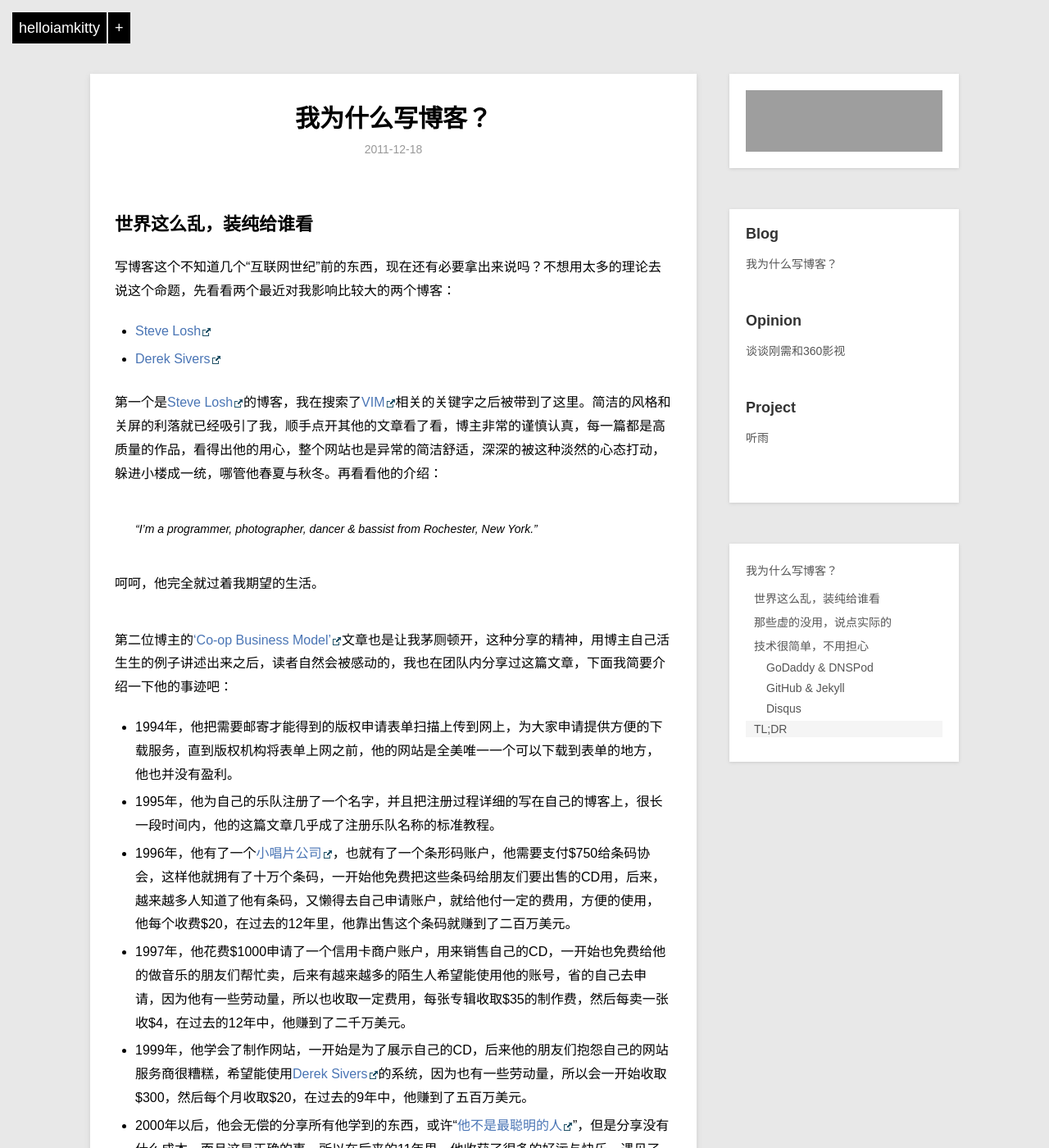
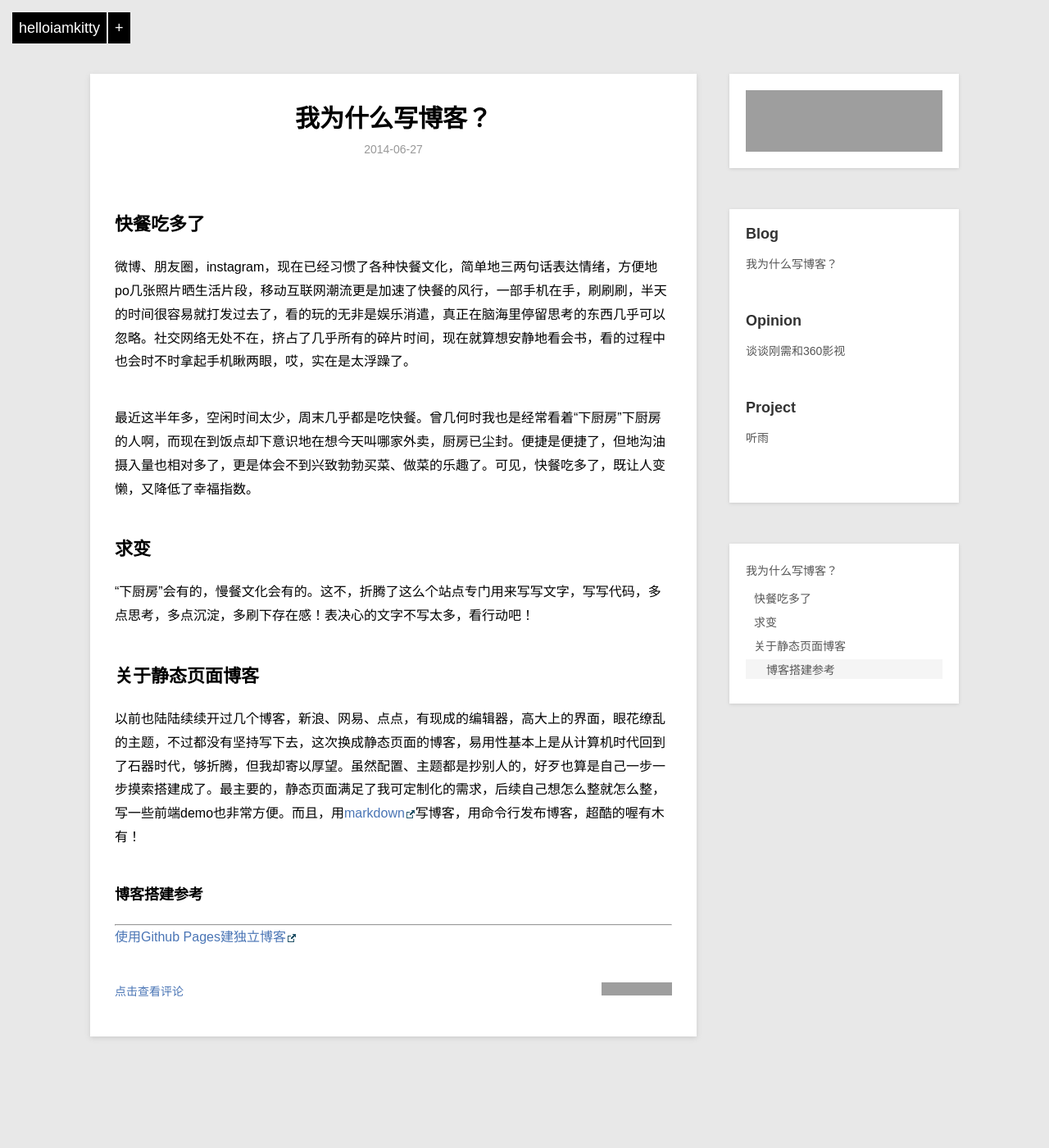
Before and after one commit to helloiamkitty/helloiamkitty.github.io, a Jekyll site: the page built from _posts/blog/2014-06-27-why-blog.md, in a window 1280 px wide and 1400 px high. Shown: the whole window at 82% size. Built offline with Jekyll 4.4.1, drawn with Linux system fonts in a browser that asks for light colours; Markdown is read by kramdown in place of the engine named in the settings; some of the changed text lies outside the part shown; grey boxes are pictures that could not be loaded.

Commit message:
Blog.why blog

```diff
--- a/_posts/blog/2011-12-18-why-blog.md
+++ /dev/null
@@ -1,111 +0,0 @@
----
-layout:     post
-title:      我为什么写博客？
-category: blog
-description: 写博客这个这么古老的行为，还有必要拿出来说吗，我看有。
----
-
-## 世界这么乱，装纯给谁看
-
-写博客这个不知道几个“互联网世纪”前的东西，现在还有必要拿出来说吗？不想用太多的理论去说这个命题，先看看两个最近对我影响比较大的两个博客：
-
-* [Steve Losh][]
-* [Derek Sivers][]
-
-第一个是[Steve Losh][]的博客，我在搜索了[VIM][2]相关的关键字之后被带到了这里。简洁的风格和关屏的利落就已经吸引了我，顺手点开其他的文章看了看，博主非常的谨慎认真，每一篇都是高质量的作品，看得出他的用心，整个网站也是异常的简洁舒适，深深的被这种淡然的心态打动，躲进小楼成一统，哪管他春夏与秋冬。再看看他的介绍：
-
-> "I’m a programmer, photographer, dancer & bassist from Rochester, New York."
-
-呵呵，他完全就过着我期望的生活。
-
-第二位博主的['Co-op Business Model'][3]文章也是让我茅厕顿开，这种分享的精神，用博主自己活生生的例子讲述出来之后，读者自然会被感动的，我也在团队内分享过这篇文章，下面我简要介绍一下他的事迹吧：
-
-* 1994年，他把需要邮寄才能得到的版权申请表单扫描上传到网上，为大家申请提供方便的下载服务，直到版权机构将表单上网之前，他的网站是全美唯一一个可以下载到表单的地方，他也并没有盈利。
-* 1995年，他为自己的乐队注册了一个名字，并且把注册过程详细的写在自己的博客上，很长一段时间内，他的这篇文章几乎成了注册乐队名称的标准教程。
-* 1996年，他有了一个[小唱片公司][4]，也就有了一个条形码账户，他需要支付$750给条码协会，这样他就拥有了十万个条码，一开始他免费把这些条码给朋友们要出售的CD用，后来，越来越多人知道了他有条码，又懒得去自己申请账户，就给他付一定的费用，方便的使用，他每个收费$20，在过去的12年里，他靠出售这个条码就赚到了二百万美元。
-* 1997年，他花费$1000申请了一个信用卡商户账户，用来销售自己的CD，一开始也免费给他的做音乐的朋友们帮忙卖，后来有越来越多的陌生人希望能使用他的账号，省的自己去申请，因为他有一些劳动量，所以也收取一定费用，每张专辑收取$35的制作费，然后每卖一张收$4，在过去的12年中，他赚到了二千万美元。
-* 1999年，他学会了制作网站，一开始是为了展示自己的CD，后来他的朋友们抱怨自己的网站服务商很糟糕，希望能使用[Derek Sivers][]的系统，因为也有一些劳动量，所以会一开始收取$300，然后每个月收取$20，在过去的9年中，他赚到了五百万美元。
-* 2000年以后，他会无偿的分享所有他学到的东西，或许“[他不是最聪明的人][5]”，但是分享没有什么成本，而且这是正确的事，所以在后来的11年里，他收获了很多的好运与快乐，遇见了很多有趣的人。
-
-找到了一个神交的外国博主，又有这么励志“好人好报”的故事，我想大道理不用讲太多也都明白了。
-
-还有一篇理论性很强的文章做参考，[我为什么写博客][9]。
-
-## 那些虚的没用，说点实际的
-
-或许这些看起来很美好的东西，你会觉得离自己很远，那就说点直接的收益，看看是否够诱人。
-
-我还是先推荐一篇文章：[怎样花两年时间去面试一个人][6]，招聘永远是公司和个人的难题，双方的信息不对称，导致这个矛盾无法调和，这篇文章就是告诉你，如何自己去推销自己，让公司得到你的全部优质信息，尤其在现在的网络环境下，将自己工作有用的能力搬上网，那么就是最好的能力证明，就是最好的面试答案。无论你是程序员，还是设计师。
-
-或许你会想，好吧好吧，那我找个博客站开一个博客好了，我不太会同意这个做法，有一个个人的品牌，对于自己的发展只有好处，行走网络江湖，有同一个ID标识，无论在哪里都会让人看到你，这样长期的潜移默化，个人的品牌效力也就展现出来了。然后有一个自己独立的域名，并且用心去经营，肯定会有人欣赏的。而且经过我的一番研究，成本并不是很高。
-
-我期望的博客内容，并不是贴一段代码，或者胡言乱语两句，具体的质量可以参考[Steve Losh]，这样的高质量，更能展现自己的态度，或许你说有一些小心得小点滴也想和大家分享，那也可以在自己的空间下开一个Wiki频道，专门存放琐碎的知识点。
-
-高质量的博文，肯定需要自己缜密的思考，并且需要一定的文笔才能将自己的想法完整清晰的表达出来，我在这两个方面都还差了很多，还需要大量的练习才好，给自己这样的机会。
-
-在快知识、微段子横行的今天，能对一个个问题深入的去思考，一方面得到的是心灵的平静，更多的则是深入思考之后的收获的喜悦感，会有不一样的体会的。
-
-## 技术很简单，不用担心
-
-或者你很幸运不是一个程序员，或者你是一个不用搞这些乱七八糟东西的程序员，那么相信我，你一样可以搭起来一个跟我的一模一样的个人站点的。
-
-我要特别鸣谢以下几个站点、技术：
-
-* [GoDaddy][]
-* [DNSPod][]
-* [GitHub][]
-* [Jekyll][]
-* [Disqus][]
-
-下面我来做一个简要说明，完整的搭建方法，我后面会专门写一篇博客分享给大家，等不及的可以自己去找资料哈。
-
-### GoDaddy & DNSPod
-
-[GoDaddy][]是一家非常不错的域名注册商，良好的用户体验，飞快的生效速度，给力的优惠码，也支持支付宝，永远不用担心国内那些流氓厂商的流氓行为，注册了域名，就可以放心不会被别人抢走。在Godaddy注册域名是一件很简单的事情，按照提示走就完全没有问题，唯一需要动脑筋的可能是，你要想一个既有个人标识，又没有被别人注册的域名了，我觉得我的[BeiYuu][]还是不错的，呵呵。
-
-Godaddy一切都很完美，直到遇到了GFW，原因你肯定懂。前段时间推上风传Godaddy的DNS服务器被墙，导致域名不能解析，看起来好像自己的站被墙了一样，这个确实是个闹心的事情，还好国内有DNS服务的替代产品，而且做得还非常的不错，也是免费的，功能强大，速度快，不用担心被和谐，所以隆重推荐[DNSPod][]给大家，可以试用一下，把DNS服务迁移到DNSPod来，解决后顾之忧，配置比较简单，不懂的可以等我后面的博客啦，哈。
-
-### GitHub & Jekyll
-
-[GitHub][]是一个非常优秀的产品，爆发式的增长，各大优质开源软件的蜂涌而至，只能说明人们太需要他了。**Social Coding**是他的Slogan，产品的设计确实解决了很多代码交流的难题，让世界更平，让交流更畅，关于Git的学习，大家可以移步这里[Pro Git中文版][7]，这也是一个本身就在Github维护的一个项目，高质量的翻译了Git入门书，讲解详细，是学习Git的好资料。
-
-GitHub是一个伟大的产品，[GitHub Pages][]是他伟大的一部分，GitHub Pages基于[Jekyll][]博客引擎，当我深入的研究了他之后，我深深的想给Jekyll的作者一个拥抱，列举一下Jekyll的优点：
-
-- 可以单独放在自己的服务器上，他也是GitHub Pages的基础，质量可靠
-- 将博客最重要的功能抽取出来，去除了[WordPress][]的复杂、烦躁的东西，一切都是清晰可控的
-- 可以方便的使用[Markdown][8]等其他标记语言
-<li>清晰、简洁的文件组织，完美的永久链接方案，既漂亮、又可定制</li>
-<li>博客静态化，速度快</li>
-- [Jekyll][]是完美的
-
-### Disqus
-
-[Jekyll][]都很不错，但是可能有些童鞋会不满意于他不提供评论功能，这个时候，[Disqus][]的出现就显得是雪中送炭了。
-
-Disqus是一个社会化的评论解决方案，请允许我使用这个烂透了的词，调用它的接口非常简单，在自己的页面加载他的一段JS代码即可，如果别人注册了Disqus，那么就可以方便的留言，交流，一处登录，处处方便，而且Disqus也提供了一些spam等策略，不用自己操心了，并且可以和一些现有的博客系统很好的转换对接。越来越多的网站开始使用Disqus的服务了，这是一个非常不错的趋势，Jekyll配合[Disqus][]实在是完美了。我别无所求了。
-
-## TL;DR
-
-写到这里，基本的点已经介绍完毕，看看Jekyll生成的博客页面，我心满意足，虽然文笔很烂，语句多不通顺，但是这是一个新的开始了，我觉得心灵都纯洁了不少，这不是发一条微博什么能带来的快乐。
-
-对于那些对上述技术不是很熟悉的童鞋来说，搭建起来可能还是需要花费些功夫的，我会在后面写一篇专门的教程，给有需要的人，等不及了的，可以自己研究下，**生命在于折腾**。
-
-[BeiYuu]:    http://beiyuu.com  "BeiYuu"
-[Steve Losh]:   http://stevelosh.com/   "Steve Losh"
-[Derek Sivers]: http://sivers.org/  "Derek Sivers"
-[GoDaddy]:  http://godaddy.com  "Godaddy"
-[GitHub]: http://github.com "Github:social coding"
-[Jekyll]:   https://github.com/mojombo/jekyll
-[Disqus]: http://disqus.com "Disqus"
-[DNSPod]: http://dnspod.cn "DNSPod"
-[GitHub Pages]: http://pages.github.com "GitHub Pages"
-[WordPress]:    http://wordpress.org    "WordPress"
-[1]:    {{ page.url}}  ({{ page.title }})
-[2]:  http://stevelosh.com/blog/2011/09/writing-vim-plugins/ "Write Vim Plugins"
-[3]: http://sivers.org/sharing   "The co-op business model: share whatever you've got"
-[4]: http://artificialrecords.com
-[5]: http://sivers.org/below-average    "probably below average"
-[6]: http://mindhacks.cn/2011/11/04/how-to-interview-a-person-for-two-years/    "怎样花两年时间去面试一个人"
-[7]: http://progit.org/book/zh/    "Pro Git"
-[8]: http://markdown.tw/    "Markdown语法"
-[9]: http://www.cnblogs.com/bangerlee/archive/2011/09/11/2173632.html   "Why I Blog翻译版"
--- /dev/null
+++ b/_posts/blog/2014-06-27-why-blog.md
@@ -0,0 +1,24 @@
+---
+layout:     post
+title:      我为什么写博客？
+category: blog
+description: 敦促自己写博客，加强存在感。
+---
+
+##快餐吃多了
+微博、朋友圈，instagram，现在已经习惯了各种快餐文化，简单地三两句话表达情绪，方便地po几张照片晒生活片段，移动互联网潮流更是加速了快餐的风行，一部手机在手，刷刷刷，半天的时间很容易就打发过去了，看的玩的无非是娱乐消遣，真正在脑海里停留思考的东西几乎可以忽略。社交网络无处不在，挤占了几乎所有的碎片时间，现在就算想安静地看会书，看的过程中也会时不时拿起手机瞅两眼，哎，实在是太浮躁了。
+
+最近这半年多，空闲时间太少，周末几乎都是吃快餐。曾几何时我也是经常看着“下厨房”下厨房的人啊，而现在到饭点却下意识地在想今天叫哪家外卖，厨房已尘封。便捷是便捷了，但地沟油摄入量也相对多了，更是体会不到兴致勃勃买菜、做菜的乐趣了。可见，快餐吃多了，既让人变懒，又降低了幸福指数。
+
+##求变
+“下厨房”会有的，慢餐文化会有的。这不，折腾了这么个站点专门用来写写文字，写写代码，多点思考，多点沉淀，多刷下存在感！表决心的文字不写太多，看行动吧！
+
+##关于静态页面博客
+以前也陆陆续续开过几个博客，新浪、网易、点点，有现成的编辑器，高大上的界面，眼花缭乱的主题，不过都没有坚持写下去，这次换成静态页面的博客，易用性基本上是从计算机时代回到了石器时代，够折腾，但我却寄以厚望。虽然配置、主题都是抄别人的，好歹也算是自己一步一步摸索搭建成了。最主要的，静态页面满足了我可定制化的需求，后续自己想怎么整就怎么整，写一些前端demo也非常方便。而且，用[markdown][]写博客，用命令行发布博客，超酷的喔有木有！
+
+###博客搭建参考
+---
+[使用Github Pages建独立博客][1]
+
+[markdown]: http://wowubuntu.com/markdown
+[1]: http://beiyuu.com/github-pages/
```
Also changed, not shown: _posts/blog/template.md (+0 -6 lines), 6 other files.
